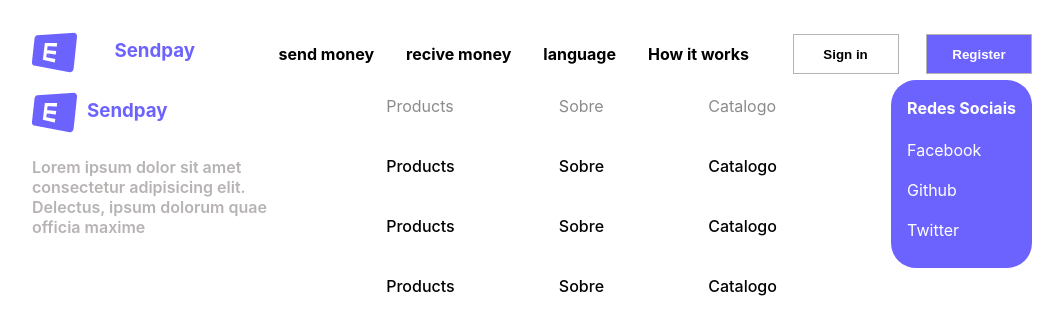
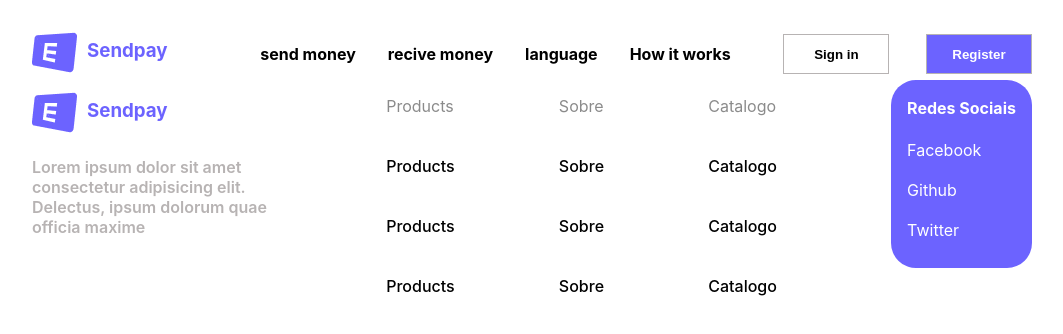
Before and after one commit to cpwaldow/Sendpay, a React (Create React App) app in the folder my-app/: page / in a window 1280 px wide. Shown: the top 334 px of the page, without its empty margins (108-1171 px from the left). Built offline with nearby package versions, Linux system fonts and the light colour scheme.

Commit message:
melhorando o espaçamento entre o logo e o nome da empresa no header

```diff
--- a/my-app/src/Header.jsx
+++ b/my-app/src/Header.jsx
@@ -8,8 +8,10 @@ class Header extends Component {
   render() {
     return (
       <header className='container'>
-        <img src={logo} alt='logo' className='logo' />
-        <h3 className='companyName'>Sendpay</h3>
+        <section className='container'>
+          <img src={logo} alt='logo' className='logo' />
+          <h3 className='companyName'>Sendpay</h3>
+        </section>
         <nav>
           <ul className='menuBar'>
             <li key='send money'>send money</li>
```
